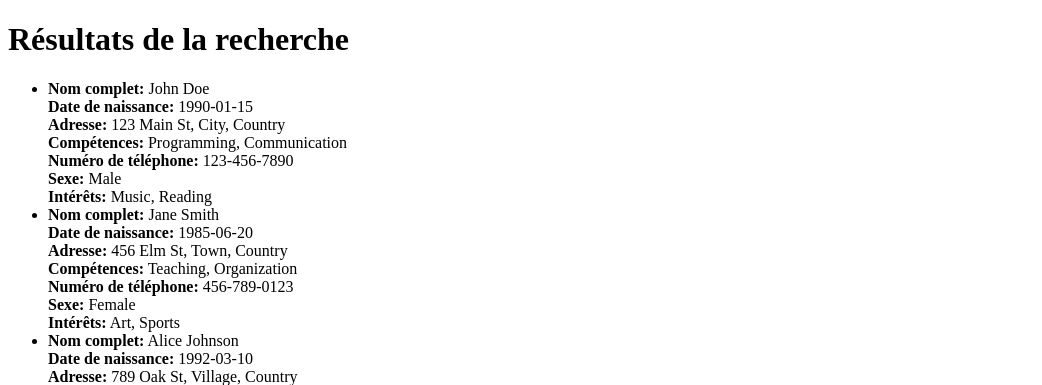
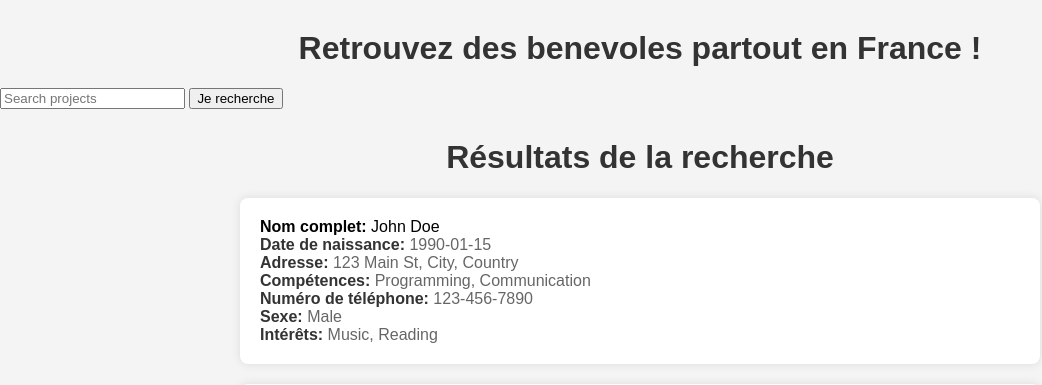
Before and after one commit to sarahcher11/PROJET-GESTION-BENEVOLAT, a Flask app: page /search in a window 1280 px wide. Shown: the top 385 px of the page, without its empty margins (0-1042 px from the left). Run offline with Flask 3, Linux system fonts and the light colour scheme; data comes from the database, SQL or seed files in the repository.

Commit message:
working on displaying search results

```diff
--- a/templates/resultat.html
+++ b/templates/resultat.html
@@ -4,10 +4,24 @@
     <meta charset="UTF-8">
     <meta name="viewport" content="width=device-width, initial-scale=1.0">
     <title>Résultats de la recherche</title>
-
+    <link rel="stylesheet" href="{{ url_for('static', filename='../static/resultat.css') }}">
 </head>
 
 <body>
+    <div class="image-container">
+
+        <div class="content">
+            <h1> Retrouvez des benevoles partout en France ! </h1>
+        </div>
+            <div class="searchBen">
+                <form action="/search" id="search-form" class="search-bar" method="GET">
+                    <input type="text" id="search-input" placeholder="Search projects" name="q">
+                    <button class="search-btn" type="submit">Je recherche</button>
+                </form>
+            </div>
+    </div>
+
+
     <h1>Résultats de la recherche</h1>
     <ul>
         {% for volunteer in volunteers %}
```
